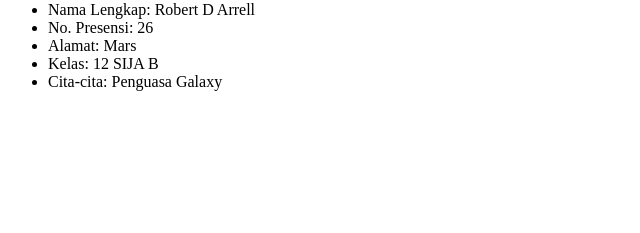
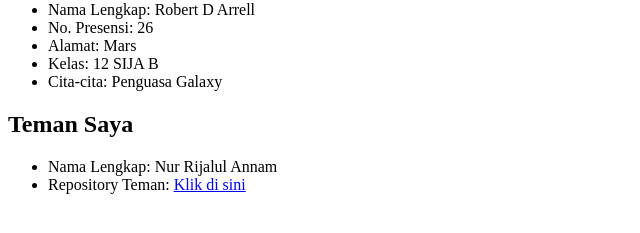
Before and after one commit to JozoGx/belajar_git, a plain HTML site: page index.html in a window 1280 px wide. Shown: the part 79-312 px from the top of the page, without its empty margins (0-640 px from the left). Drawn offline with Linux system fonts and the light colour scheme.

Commit message:
menambahkan milik teman

```diff
--- a/index.html
+++ b/index.html
@@ -14,5 +14,10 @@
         <li>Kelas: 12 SIJA B</li>
         <li>Cita-cita: Penguasa Galaxy</li>
     </ul>
+    <h2>Teman Saya</h2>
+    <ul>
+        <li>Nama Lengkap: Nur Rijalul Annam</li>
+        <li>Repository Teman: <a href="https://github.com/USERNAME_TEMAN/belajar_git">Klik di sini</a></li>
+    </ul>
 </body>
 </html>
```
